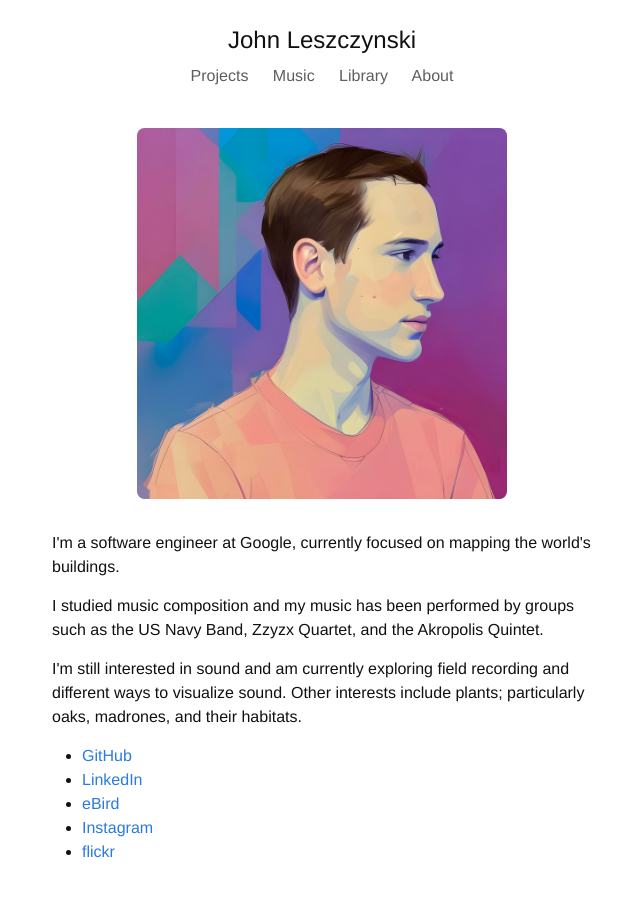
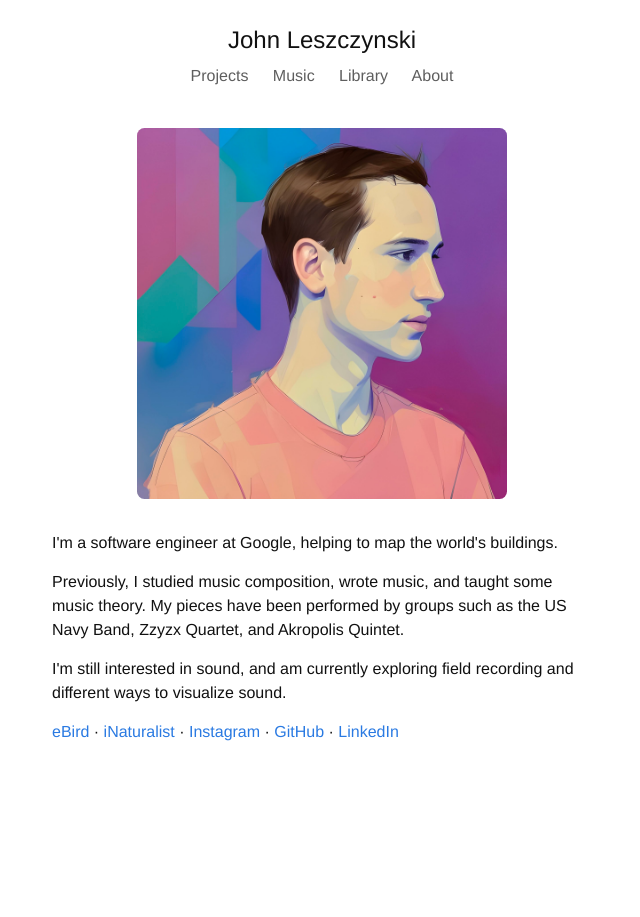
Before and after one commit to ave-llan/ave-llan.github.io, a Jekyll site: the page built from about/index.html, in a window 1280 px wide. Shown: the whole page, without its empty margins (318-958 px from the left). Built offline with Jekyll 4.4.1, drawn with Linux system fonts in a browser that asks for light colours.

Commit message:
Update bio again

```diff
--- a/about/index.html
+++ b/about/index.html
@@ -11,19 +11,20 @@ order: 5
 
 <div class="wrapper narrow">
   <p>
-    I'm a software engineer at Google, currently focused on mapping the world's buildings.
+    I'm a software engineer at Google, helping to map the world's buildings.
   </p>
   <p>
-    I studied music composition and my music has been performed by groups such as the US Navy Band, Zzyzx Quartet, and the Akropolis Quintet.
+    Previously, I studied music composition, wrote music, and taught some music theory. My pieces have been performed by groups such as the US Navy Band, Zzyzx Quartet, and Akropolis Quintet.
   </p>
    <p>
-   I'm still interested in sound and am currently exploring field recording and different ways to visualize sound. Other interests include plants; particularly  oaks, madrones, and their habitats.
+   I'm still interested in sound, and am currently exploring field recording and different ways to visualize sound.
   </p>
   <p>
-    <ul>
-      {% for social_link in site.data.social_links %}
-          <li><a class="page-link" href="{{ social_link.link }}">{{ social_link.name }}</a></li>
-      {% endfor %}
-    </ul>
+  {% for social_link in site.data.social_links %}
+    <a class="page-link" href="{{ social_link.link }}">
+      {{ social_link.name }}
+    </a>
+    {% unless forloop.last %} · {% endunless -%}
+  {% endfor %}
   </p>
 </div>
```
Also changed, not shown: _data/social_links.json (+12 -12 lines).
